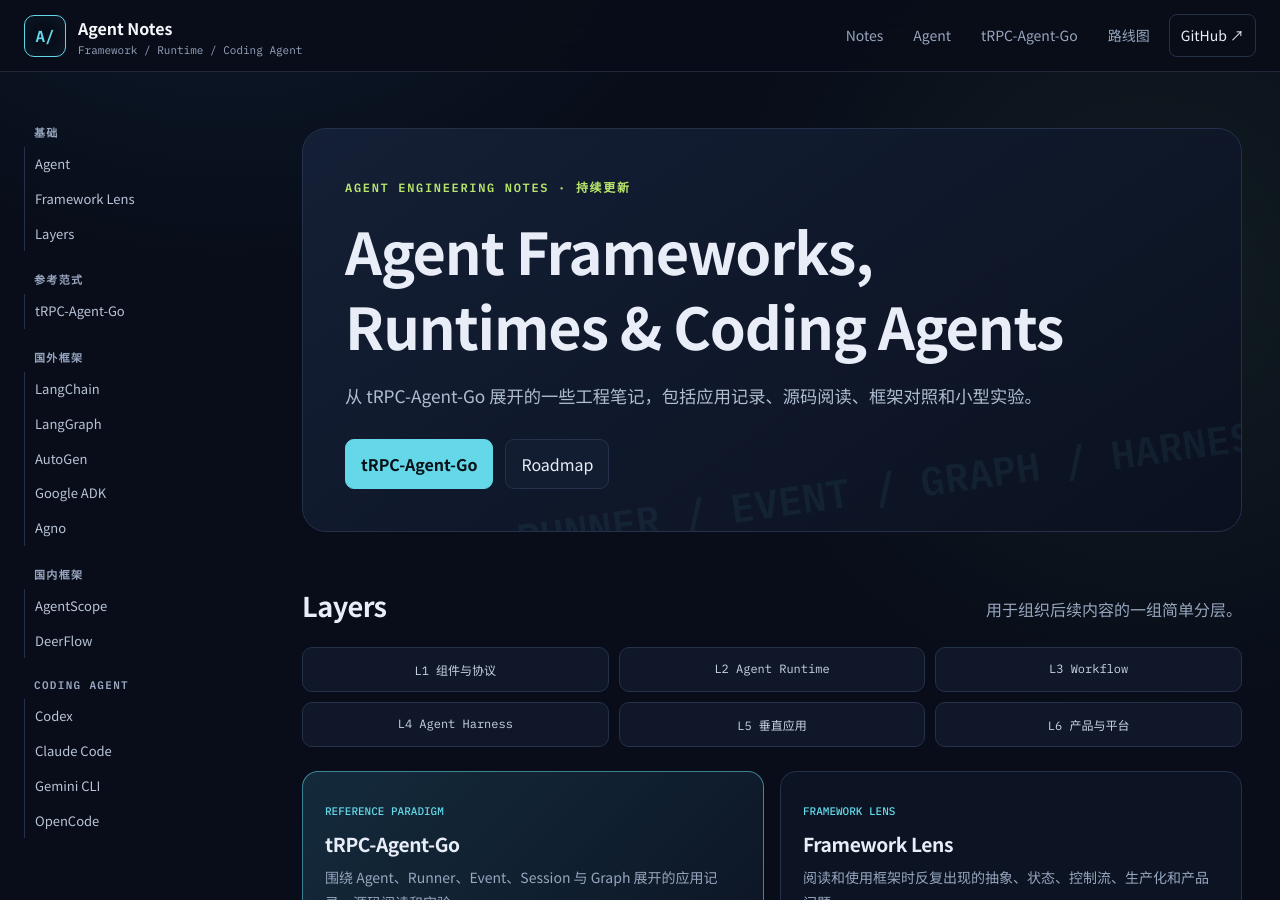
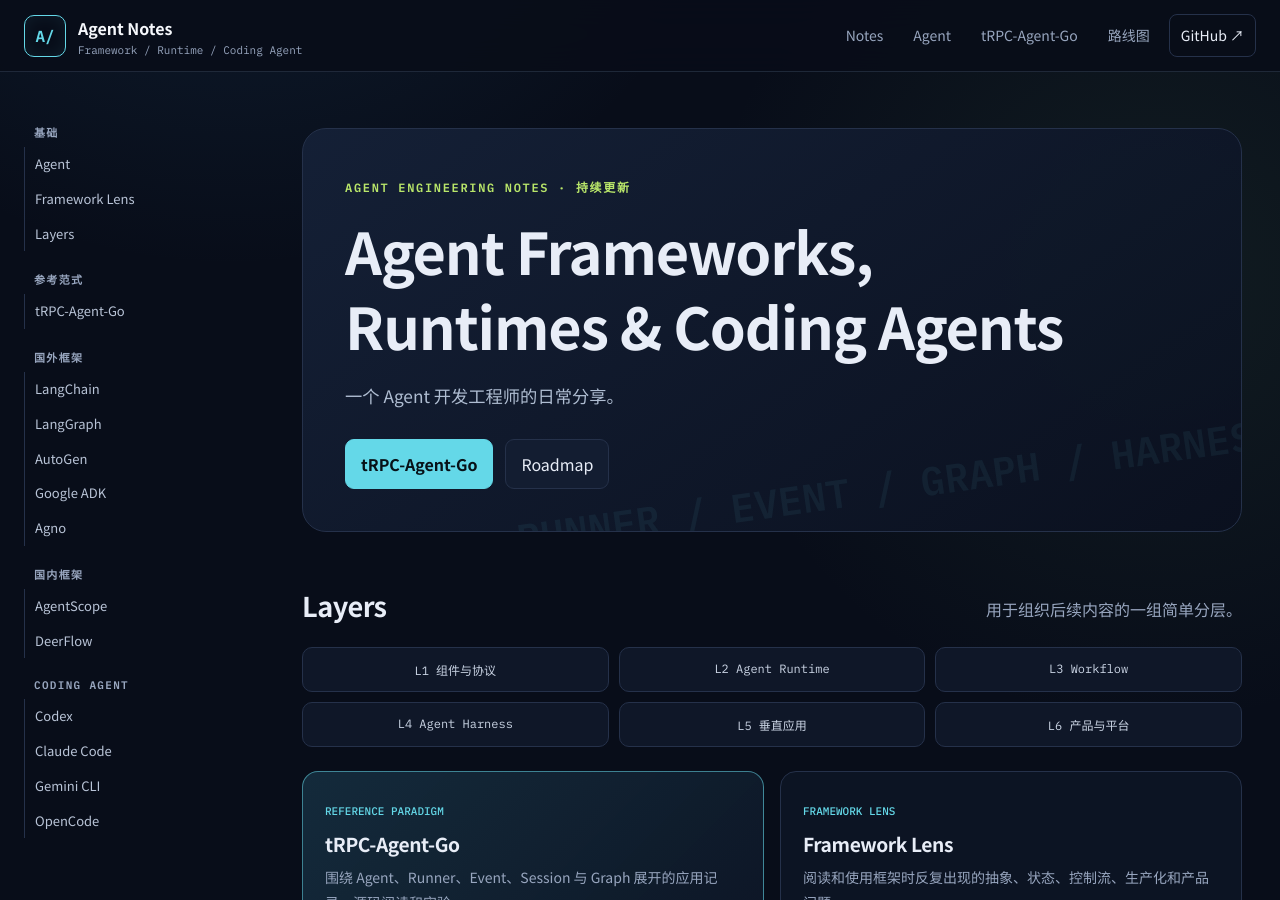
Before and after one commit to Eddiee-Wei/agent-engineering-notes, a Jekyll site: the page built from index.md, in a window 1280 px wide and 900 px high. Built offline with Jekyll 4.4.1, drawn with Linux system fonts in a browser that asks for light colours.

Commit message:
refresh homepage introduction

```diff
--- a/index.md
+++ b/index.md
@@ -2,13 +2,13 @@
 layout: default
 title: 首页
 page_class: home
-description: Notes on agent frameworks, runtimes, harnesses, and coding agents.
+description: 一个 Agent 开发工程师的日常分享。
 ---
 
 <section class="hero">
   <span class="eyebrow">AGENT ENGINEERING NOTES · 持续更新</span>
   <h1>Agent Frameworks,<br>Runtimes & Coding Agents</h1>
-  <p>从 tRPC-Agent-Go 展开的一些工程笔记，包括应用记录、源码阅读、框架对照和小型实验。</p>
+  <p>一个 Agent 开发工程师的日常分享。</p>
   <div class="hero-actions">
     <a class="button primary" href="{{ '/frameworks/trpc-agent-go/' | relative_url }}">tRPC-Agent-Go</a>
     <a class="button" href="{{ '/ROADMAP/' | relative_url }}">Roadmap</a>
```
